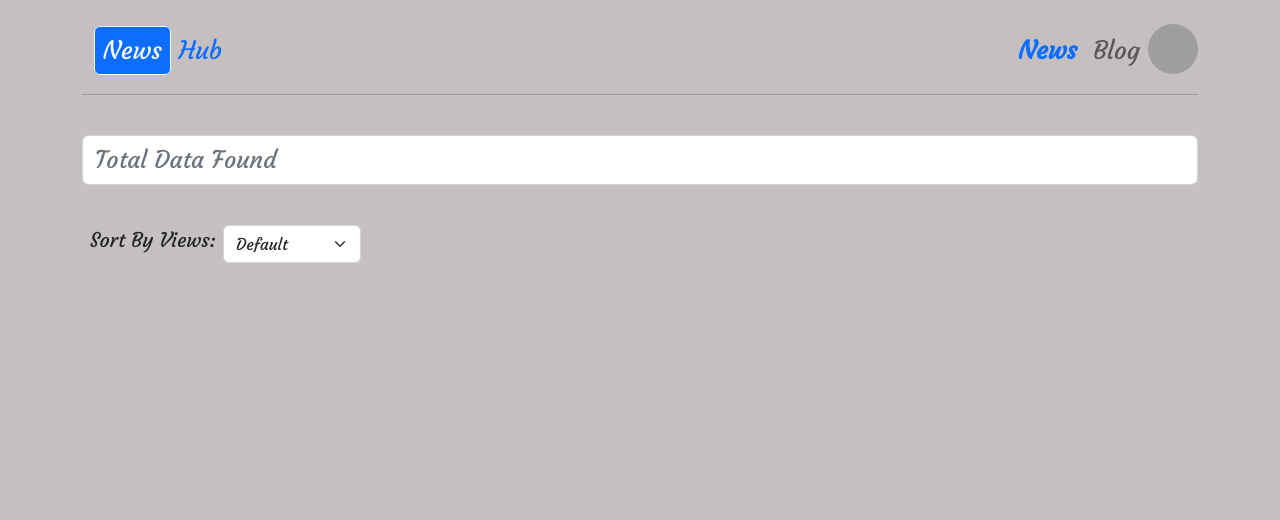
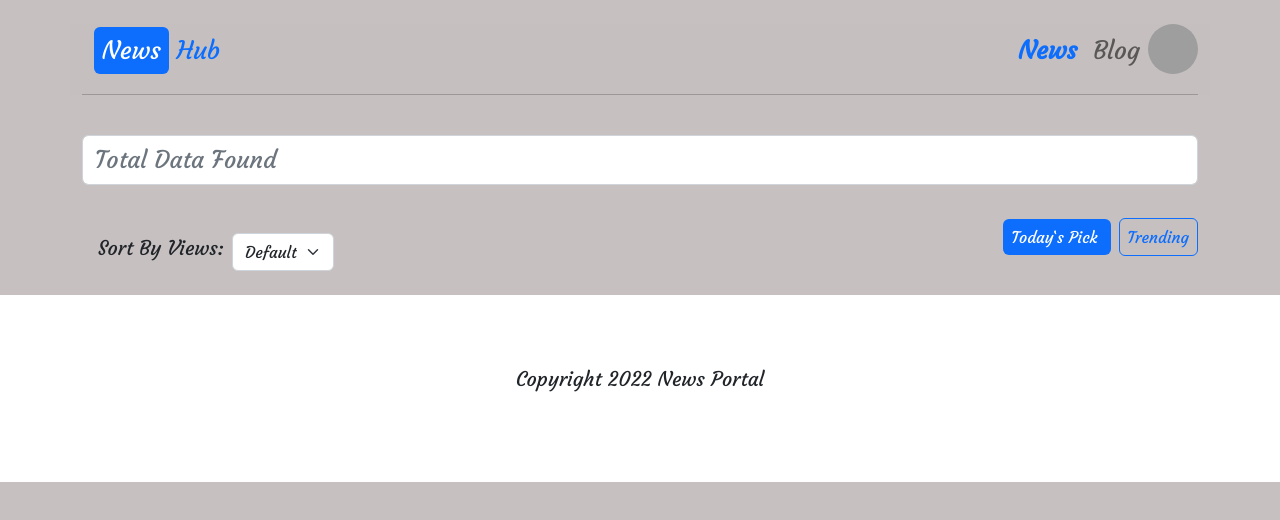
Before and after one commit to hasanisu/news_portal_asmt-repo, a plain HTML site: page news-hub.html in a window 1280 px wide. Drawn offline with nearby package versions, Linux system fonts and the light colour scheme; no server answers; grey boxes are pictures that could not be loaded.

Commit message:
footer section update

```diff
--- a/css/style.css
+++ b/css/style.css
@@ -17,3 +17,7 @@
     height: 50px;
     width: 50px;
 }
+.footer-sec{
+    height: 187px;
+    background-color: white;
+}
--- a/js/nav.js
+++ b/js/nav.js
@@ -14,7 +14,7 @@ const displayNav = catagories =>{
         creatMenu.classList.add('text-sm-center');
         creatMenu.classList.add('nav-link');
         creatMenu.innerHTML=`
-        <a onclick="loadingNews('${catagory.category_id}')" class="text-decoration-none" href="#">${catagory.category_name}</a>
+        <a onclick="loadingNews('${catagory.category_id}')" class="text-decoration-none text-dark" href="#">${catagory.category_name}</a>
         `
         catagoryArea.appendChild(creatMenu);
 
--- a/news-hub.html
+++ b/news-hub.html
@@ -15,13 +15,13 @@
   </head>
 
 
-  <body class="container mt-4 main-body font-style">
-    <header class="main-body">
+  <body class=" mt-4 main-body font-style">
+    <header class="container main-body">
         <!-- navigiation bar-1 start -->
         <nav class="navbar navbar-expand-lg ">
             <div class="container-fluid">
               <div>
-                <a class="nav-font navbar-brand text-primary" href="#"><span class="border border-white bg-primary p-2 rounded text-light">News</span> Hub</a>
+                <a class="nav-font navbar-brand text-primary" href="#"><span class="border border-0 border-white bg-primary p-2 rounded text-white">News</span> Hub</a>
               <button class="navbar-toggler" type="button" data-bs-toggle="collapse" data-bs-target="#navbarSupportedContent" aria-controls="navbarSupportedContent" aria-expanded="false" aria-label="Toggle navigation">
                 <span class="navbar-toggler-icon"></span>
               </button>
@@ -44,7 +44,7 @@
     </header>
 
 
-    <main>
+    <main class="container">
       <section>
           <nav id="catagory-area" class="nav flex-column flex-sm-row">
 
@@ -61,22 +61,25 @@
 
 
       <section>
-        <div>
-          <div class="d-flex">
+        <div class="d-flex ">
 
-
-
-            <div class="input-group mb-3 mt-4 w-25 ">
+            <div class="p-2 flex-grow-1 mb-3 mt-4 d-flex w-25">
               <label class="fs-5 mx-2" for="">Sort By Views:</label>
-              <select class="form-select rounded" id="inputGroupSelect01">
-                <option selected>Default</option>
-                <option value="1">One</option>
-                <option value="2">Two</option>
-                <option value="3">Three</option>
-              </select>
+              <div>
+                <select class="form-select rounded " id="inputGroupSelect01">
+                  <option selected>Default</option>
+                  <option value="1">One</option>
+                  <option value="2">Two</option>
+                  <option value="3">Three</option>
+                </select>
+              </div>
             </div>
 
-          </div>
+            <div class="mb-3 mt-4">
+              <span class="mx-2 border border-0 p-2 bg-primary rounded text-white">Today`s Pick
+              </span>
+            <span class="border border-1 border-primary rounded p-2 text-primary">Trending</span>
+            </div>
         </div>
       </section>
 
@@ -131,7 +134,9 @@
 
 
 
-
+    <footer class="text-center mt-4 pt-4 footer-sec">
+      <h5 class="mt-4 pt-4">Copyright 2022 News Portal</h5>
+    </footer>
 
 
 
@@ -139,4 +144,5 @@
     <script src="https://cdn.jsdelivr.net/npm/bootstrap@5.2.1/dist/js/bootstrap.bundle.min.js" integrity="sha384-u1OknCvxWvY5kfmNBILK2hRnQC3Pr17a+RTT6rIHI7NnikvbZlHgTPOOmMi466C8" crossorigin="anonymous"></script>
     <script src="js/nav.js"></script>
   </body>
+
 </html>
```
